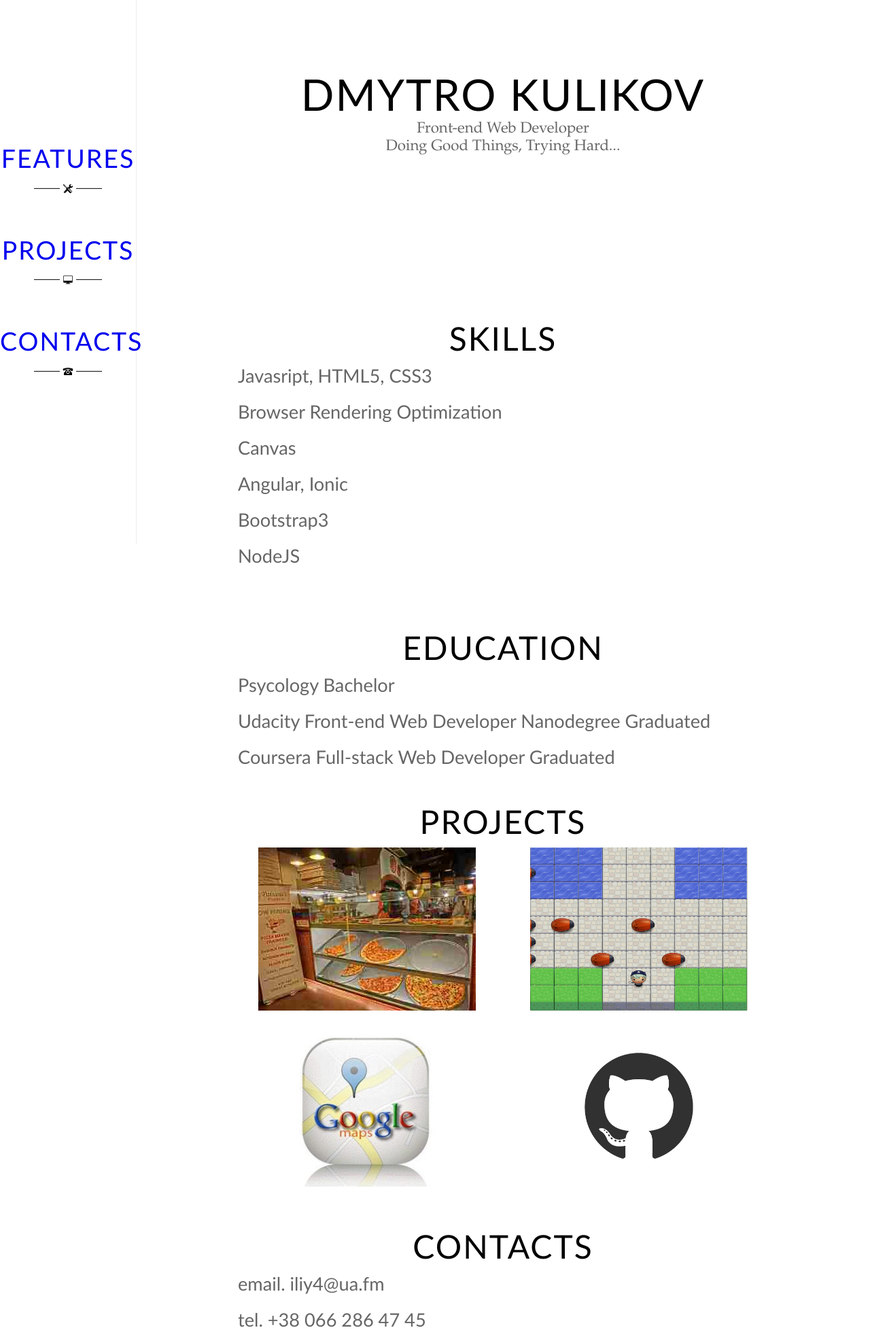
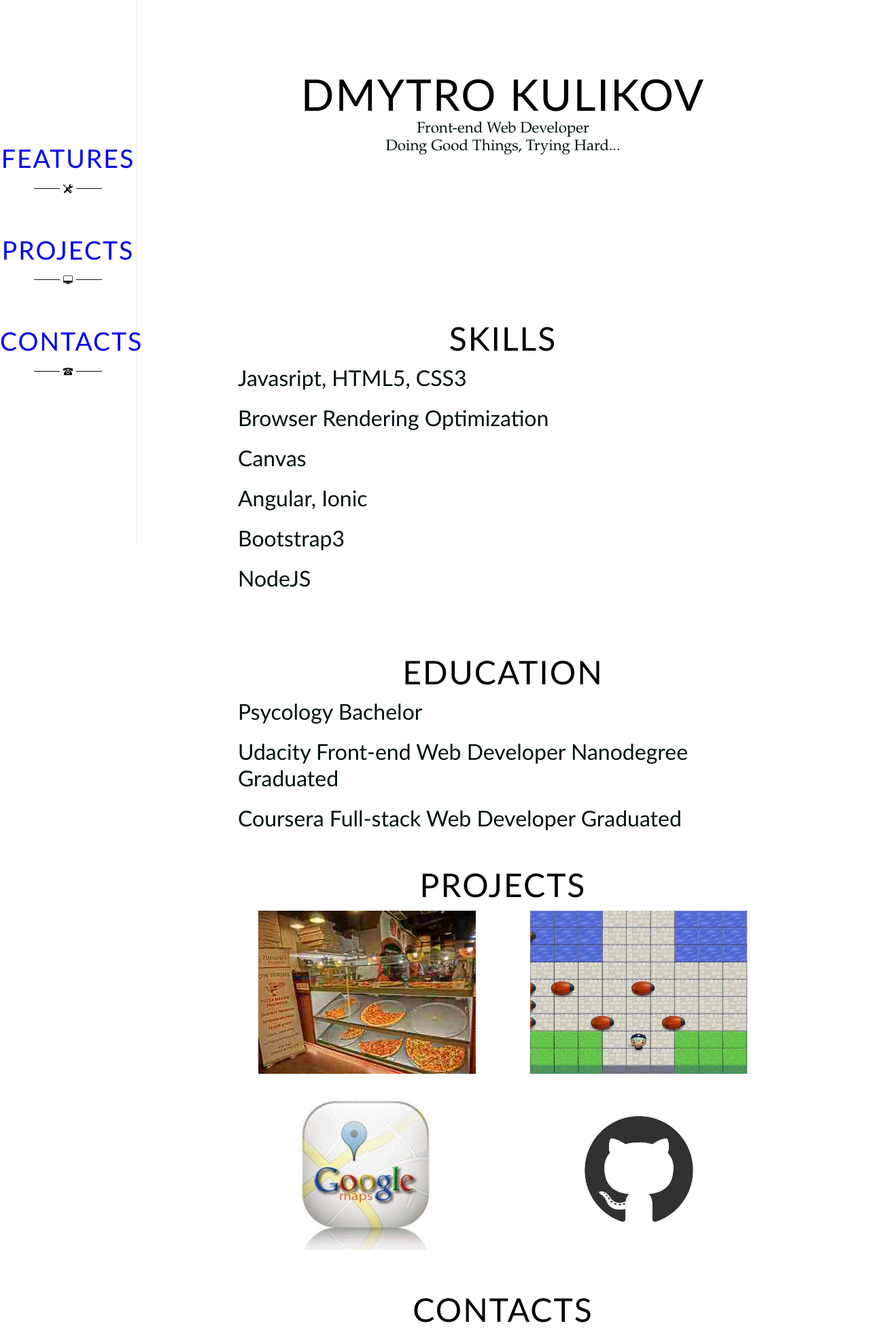
Before and after one commit to DeekHalden/resume, a Node server app: page / in a window 1280 px wide. Shown: the top 1957 px of the page at 68% size. Run offline with Node 20, Linux system fonts and the light colour scheme; some libraries are stand-ins or nearby versions.

Commit message:
Made better

```diff
--- a/public/css/index.css
+++ b/public/css/index.css
@@ -19,7 +19,7 @@ h2 {
 
 li,
 p {
-    color: #666;
+    color: #011;
 }
 
 
@@ -93,7 +93,7 @@ main {
 }
 
 .main ul li {
-    font-size: 1.7em;
+    font-size: 2em;
     font-weight: 100;
     padding: 10px;
 }
@@ -217,7 +217,9 @@ button {
 }
 
 .face.back {
+
     display: block;
+    height: 240px;
     transform: rotateY(180deg);
     box-sizing: border-box;
     padding: 10px;
@@ -226,10 +228,14 @@ button {
     background-color: #f66;
 }
 
+.face.back p {
+    vertical-align: middle;
+}
+
 .button {
     position: absolute;
     left: 35%;
-    bottom: 20px;
+    bottom: 10px;
     vertical-align: bottom;
     padding: 10px;
     border: 1px solid #fff;
--- a/public/index.html
+++ b/public/index.html
@@ -115,28 +115,28 @@
             	<div class="container">
 	            	<div id="f1_container">
 	            		<div id="f1_card" class="shadow">
-	            			<div class="front face"><img src="images/pizzeria.jpg" alt="" width="320px"/></div>
-	            			<a href="https://deekhalden.github.io/perfomance/" target="_blank"><div class="back face center"><p>Website achieves a target PageSpeed score and runs at 60 frames per second.</p><span class="button">Visit Page</span></div></a>
+	            			<a href="https://deekhalden.github.io/perfomance/" target="_blank"><div class="front face"><img src="images/pizzeria.jpg" alt="" width="320px"/></div>
+	            			<div class="back face center"><p>Website achieves a target PageSpeed score and runs at 60 frames per second.</p><span class="button">Visit Page</span></div></a>
 	            		</div>
 	            	</div>
 	            	<div id="f1_container">
 	            		<div id="f1_card" class="shadow">
-	            			<div class="front face"><img src="images/game.jpg" alt="" width="320px"/></div>
-	            			<a href="https://deekhalden.github.io/canvas-game/" target="_blank"><div class="back face center"><p>Cool remake of well-known game "Frogger ".</p></div></a>
+	            			<a href="https://deekhalden.github.io/canvas-game/" target="_blank"><div class="front face"><img src="images/game.jpg" alt="" width="320px"/></div>
+	            			<div class="back face center"><p>Cool remake of well-known game "Frogger ".</p><span class="button">Visit Page</span></div></a>
 	            		</div>
 	            	</div>
             	</div>
             	<div class="container">
 	            	<div id="f1_container">
 	            		<div id="f1_card" class="shadow">
-	            			<div class="front face"><img src="images/map.jpg" alt="" width="320px"/></div>
-	            			<a href="https://deekhalden.github.io/google-map/" target="_blank"><div class="back face center"><p>Google map with Ko.js. The best places in my hometown.</p></div></a>
+	            			<a href="https://deekhalden.github.io/google-map/" target="_blank"><div class="front face"><img src="images/map.jpg" alt="" width="320px"/></div>
+	            			<div class="back face center"><p>Google map with Ko.js. The best places in my hometown.</p><span class="button">Visit Page</span></div></a>
 	            		</div>
 	            	</div>
 	            	<div id="f1_container">
 	            		<div id="f1_card" class="shadow">
-	            			<div class="front face"><img src="images/github.png" alt="" width="320px"/></div>
-	            			<a href="https://github.com/DeekHalden/ng-app" target="_blank"><div class="back face center"><p>Single Page Application made with Angular, Ionic, NodeJS, mongoDB and Bootstrap.</p></div></a>
+	            			<a href="https://github.com/DeekHalden/ng-app" target="_blank"><div class="front face"><img src="images/github.png" alt="" width="320px"/></div>
+	            			<div class="back face center"><p>Single Page Application made with Angular, Ionic, NodeJS, mongoDB and Bootstrap.</p><span class="button">Visit Page</span></div></a>
 	            		</div>
 	            	</div>
             	</div>
```
